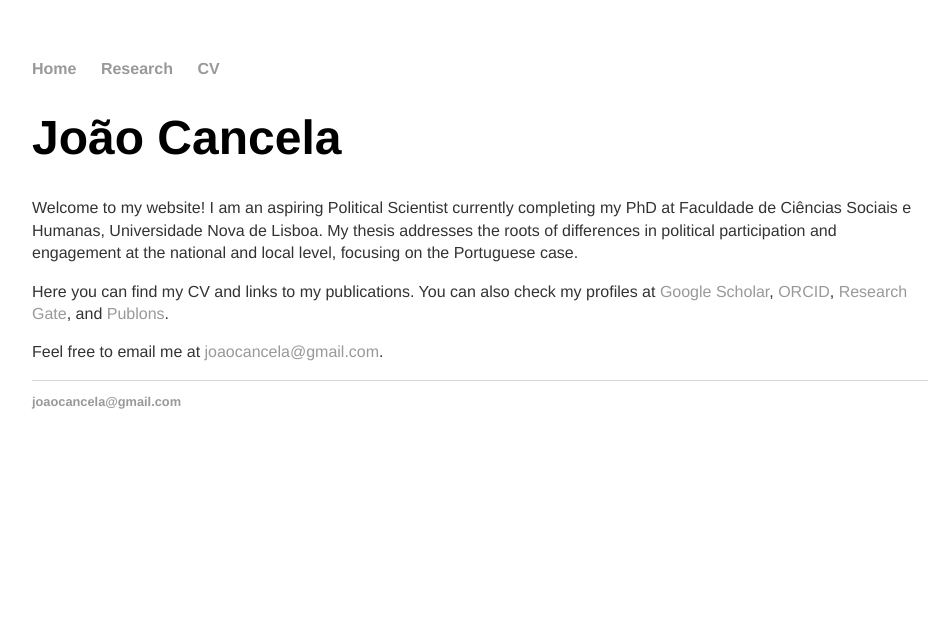
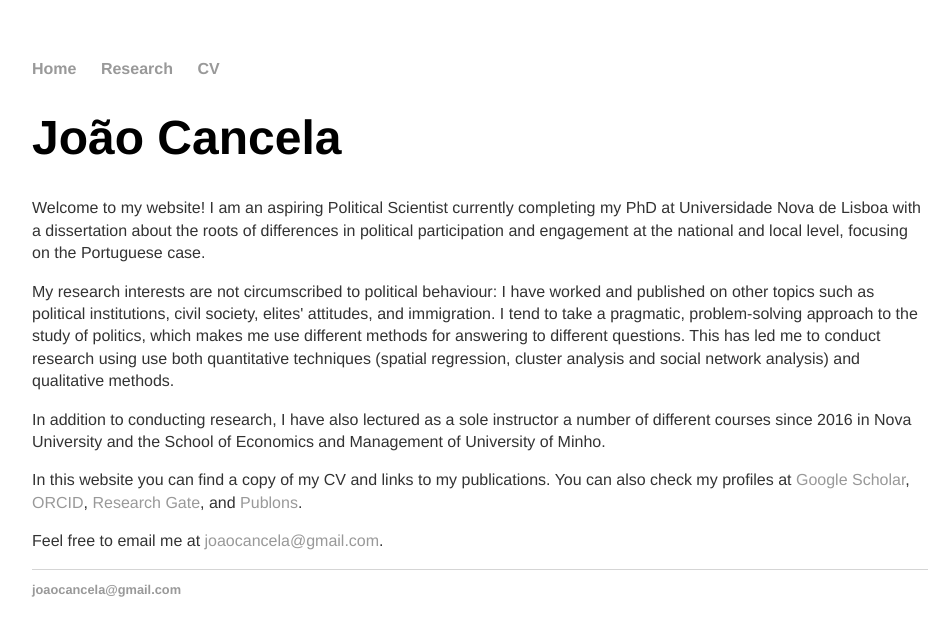
Before and after one commit to joaocancela/joaocancela.github.io, a Jekyll site: the page built from index.html, in a window 1280 px wide. Shown: the top 636 px of the page, without its empty margins (160-1111 px from the left). Built offline with Jekyll 4.4.1, drawn with Linux system fonts in a browser that asks for light colours.

Commit message:
Update index.html

```diff
--- a/index.html
+++ b/index.html
@@ -4,8 +4,10 @@ title: João Cancela
 ---
 <div class="blurb">
 	<h1>João Cancela</h1>
-	<p> Welcome to my website! I am an aspiring Political Scientist currently completing my PhD at Faculdade de Ciências Sociais e Humanas, Universidade Nova de Lisboa. My thesis addresses the roots of differences in political participation and engagement at the national and local level, focusing on the Portuguese case. </p>
-	<p> Here you can find my CV and links to my publications. You can also check my profiles at <a href=https://scholar.google.com/citations?user=3uFaAyQAAAAJ&hl>Google Scholar</a>, <a href=https://orcid.org/0000-0002-5055-2060>ORCID</a>, <a href=https://www.researchgate.net/profile/Joao_Cancela > Research Gate</a>, and <a href=https://publons.com/researcher/1185891/joao-cancela/> Publons</a>.</p>
+	<p>Welcome to my website! I am an aspiring Political Scientist currently completing my PhD at Universidade Nova de Lisboa with a dissertation about the roots of differences in political participation and engagement at the national and local level, focusing on the Portuguese case.    </p>
+	<p> My research interests are not circumscribed to political behaviour: I have worked and published on other topics such as political institutions, civil society, elites' attitudes, and immigration. I tend to take a pragmatic, problem-solving approach to the study of politics, which makes me use different methods for answering to different questions. This has led me to conduct research using use both quantitative techniques (spatial regression, cluster analysis and social network analysis) and qualitative methods. </p>
+	<p> In addition to conducting research, I have also lectured as a sole instructor a number of different courses since 2016 in Nova University and the School of Economics and Management of University of Minho. </p>
+	<p> In this website you can find a copy of my CV and links to my publications. You can also check my profiles at <a href=https://scholar.google.com/citations?user=3uFaAyQAAAAJ&hl>Google Scholar</a>, <a href=https://orcid.org/0000-0002-5055-2060>ORCID</a>, <a href=https://www.researchgate.net/profile/Joao_Cancela > Research Gate</a>, and <a href=https://publons.com/researcher/1185891/joao-cancela/> Publons</a>.</p>
 	<p> Feel free to email me at <a href=mailto:joaocancela@gmail.com>joaocancela@gmail.com</a>.</p>
 
 </div><!-- /.blurb -->
```
